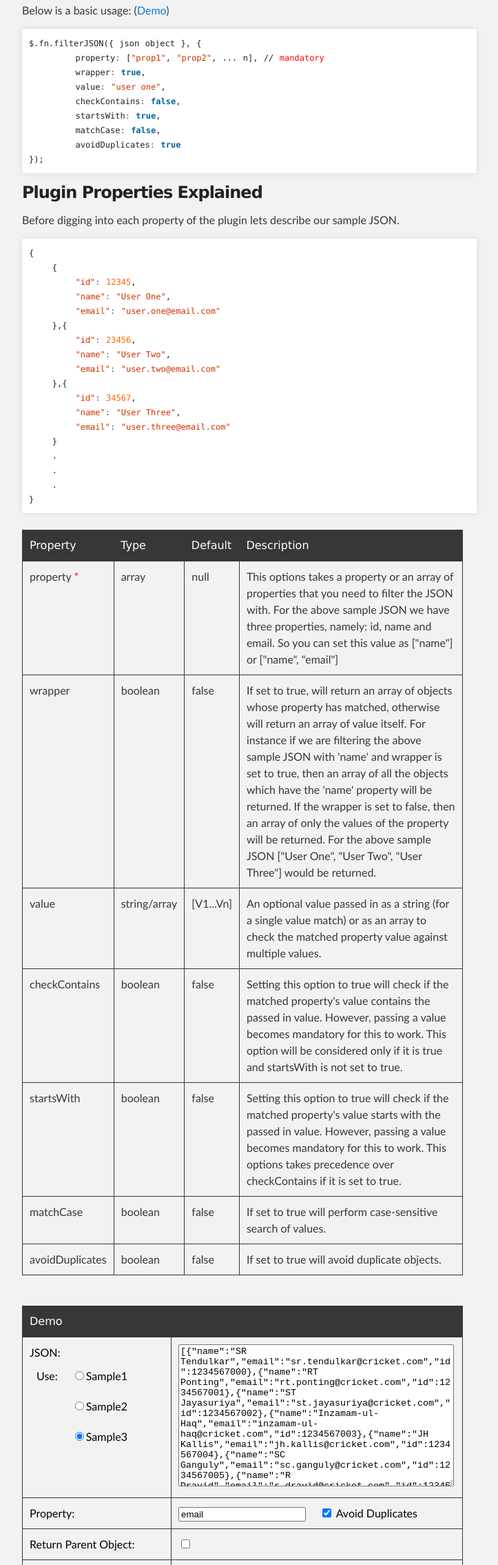
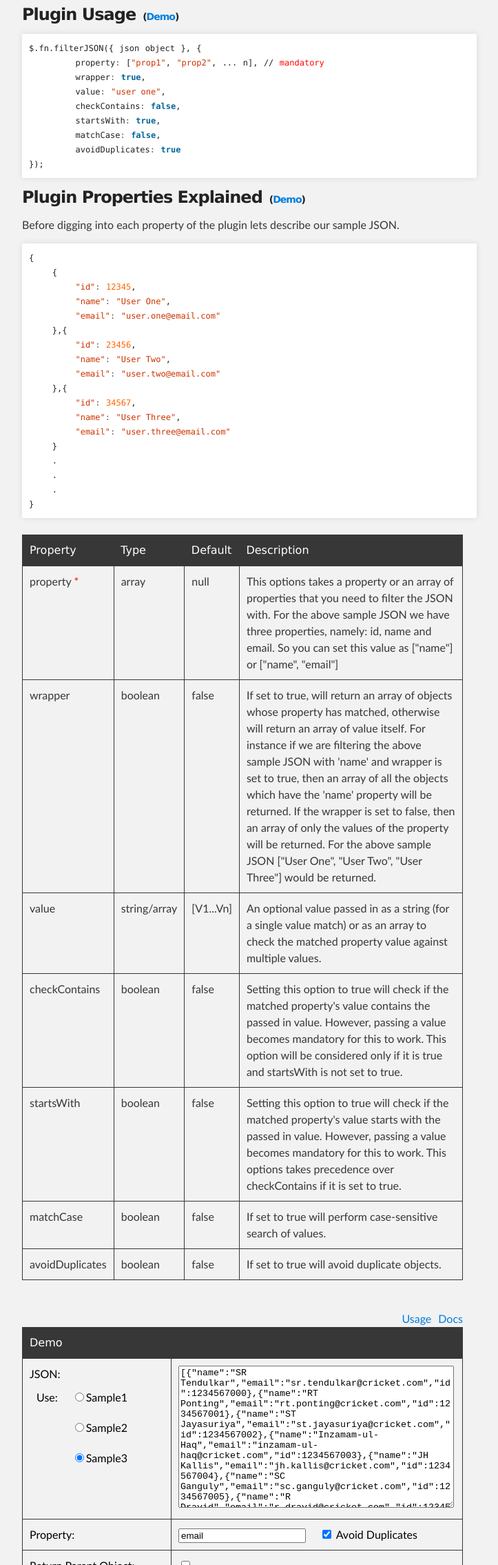
Before and after one commit to kapilkashyap/jquery-filter-json-plugin, a plain HTML site: page index.html in a window 1280 px wide. Shown: the part 531-2800 px from the top of the page at 69% size, without its empty margins (288-1011 px from the left). Drawn offline with nearby package versions, Linux system fonts and the light colour scheme.

Commit message:
Added fluidity to the page.

```diff
--- a/index.html
+++ b/index.html
@@ -26,6 +26,8 @@
 			.checkbox { margin-left: 20px; }
 			.property-value-actions { display: inline-block; }
 			.x-inline-block { display: inline-block; zoom: 1; *display: inline; _height: 30px; }
+			.x-float-right { float: right; }
+			.x-width-10px { width: 10px; }
 			.x-button { background: #DDDDDD; color: #373737; border: 1px solid #373737; cursor: pointer; }
 			.x-button:hover { background: #373737; color: #DDDDDD; border: 1px solid #DDDDDD; cursor: pointer; }
     	</style>
@@ -57,7 +59,7 @@
 				<p>However, you can filter the JSON based on various parameters such as startWith or checkContains, matchCase and can either choose to return the
 				matched values or the parent object of the matched values. You even have the option of avoiding duplicates if any.</p>
 
-				<p>Below is a basic usage: (<a href="#demo" onclick="javascript:void(0);">Demo</a>)</p>
+				<h3 id="usage">Plugin Usage<div class="x-inline-block x-width-10px">&nbsp;</div><span style="font-size: 14px;">(<a href="#demo" onclick="javascript:void(0);">Demo</a>)</span></h3>
 
 <div class="highlight">
 <pre><span class="nx">$</span><span class="p">.</span><span class="nx">fn</span><span class="p">.</span><span class="nx">filterJSON</span><span class="p">({</span> <span class="nx">json</span> <span class="nx">object</span> <span class="p">},</span> <span class="p">{</span>
@@ -72,7 +74,7 @@
 </pre>
 </div>
 
-				<h3>Plugin Properties Explained</h3>
+				<h3 id="docs">Plugin Properties Explained<div class="x-inline-block x-width-10px">&nbsp;</div><span style="font-size: 14px;">(<a href="#demo" onclick="javascript:void(0);">Demo</a>)</span></h3>
 
 				<p>Before digging into each property of the plugin lets describe our sample JSON.</p>
 
@@ -170,8 +172,13 @@ This options takes precedence over checkContains if it is set to true.</p></li>
 						<td>If set to true will avoid duplicate objects.</td>
 					</tr>
 				</table>
-	<br/>
-				<table id="demo" class="input-form">
+<br/>
+				<div id="demo">
+					<div class="x-float-right x-inline-block"><a href="#docs" onclick="javascript:void(0);">Docs</a></div>
+					<div class="x-float-right x-inline-block x-width-10px">&nbsp;</div>
+					<div class="x-float-right x-inline-block"><a href="#usage" onclick="javascript:void(0);">Usage</a></div>
+				</div>
+				<table class="input-form">
 					<tr>
 						<th>Demo</th>
 						<th>&nbsp;</th>
```
